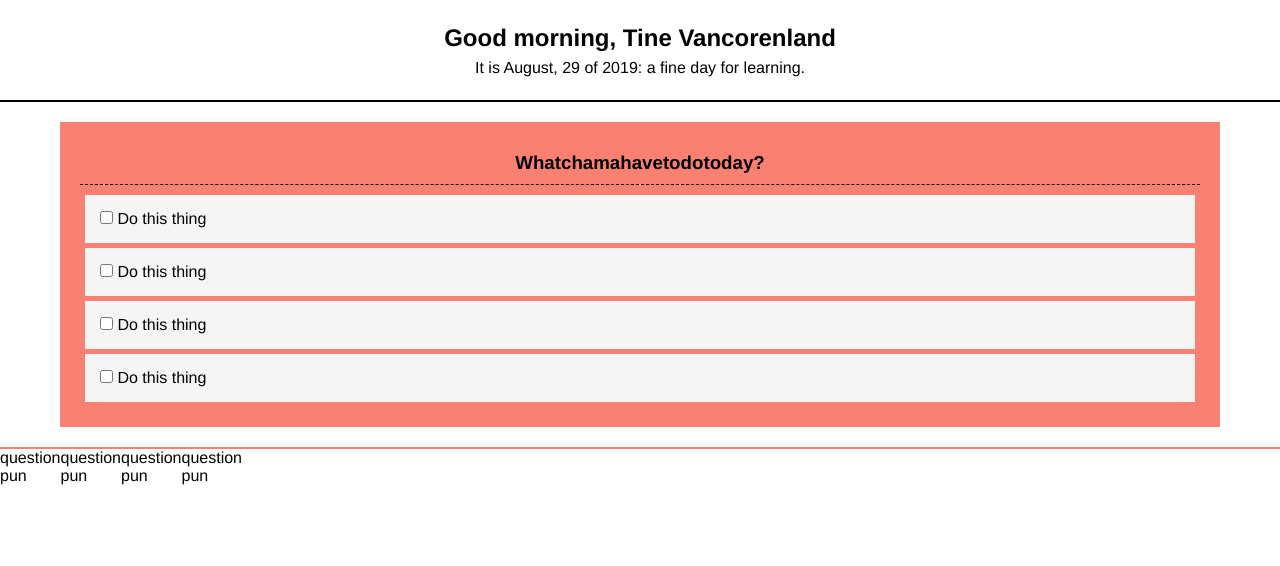
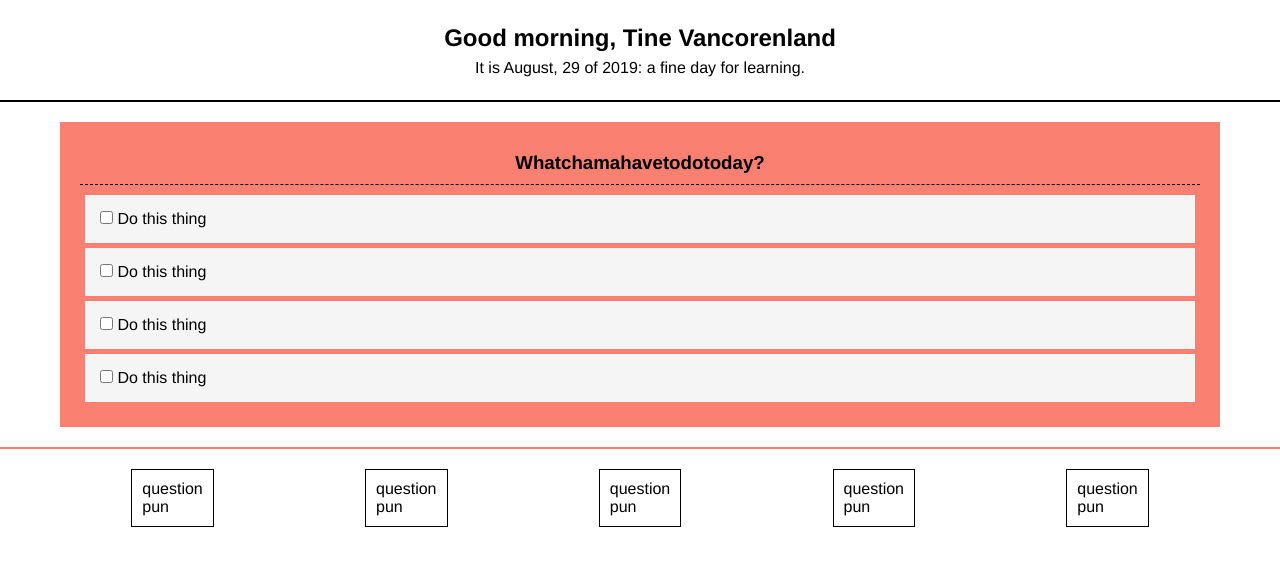
Before and after one commit to tinevancorenland/todolist, a React (Create React App) app: page / in a window 1280 px wide. Shown: the top 566 px of the page. Built offline with nearby package versions, Linux system fonts and the light colour scheme.

Commit message:
update joke and jokes and their style

```diff
--- a/src/App.css
+++ b/src/App.css
@@ -34,4 +34,12 @@
 .jokes {
   border-top: 2px solid salmon;
   display: flex;
+  flex-flow: row wrap;
+  justify-content: space-evenly;
 }
+
+.joke {
+  margin: 20px;
+  padding: 10px;
+  border: 1px solid;
+}
--- a/src/Components/Joke.js
+++ b/src/Components/Joke.js
@@ -2,7 +2,7 @@ import React from 'react'
 
 function Joke() {
     return(
-        <div>
+        <div className="joke">
             <p>question</p>
             <p>pun</p>
         </div>
--- a/src/Components/Jokes.js
+++ b/src/Components/Jokes.js
@@ -8,6 +8,7 @@ function Jokes() {
             <Joke/>
             <Joke/>
             <Joke/>
+            <Joke/>
         </div>
     )
 }
```
